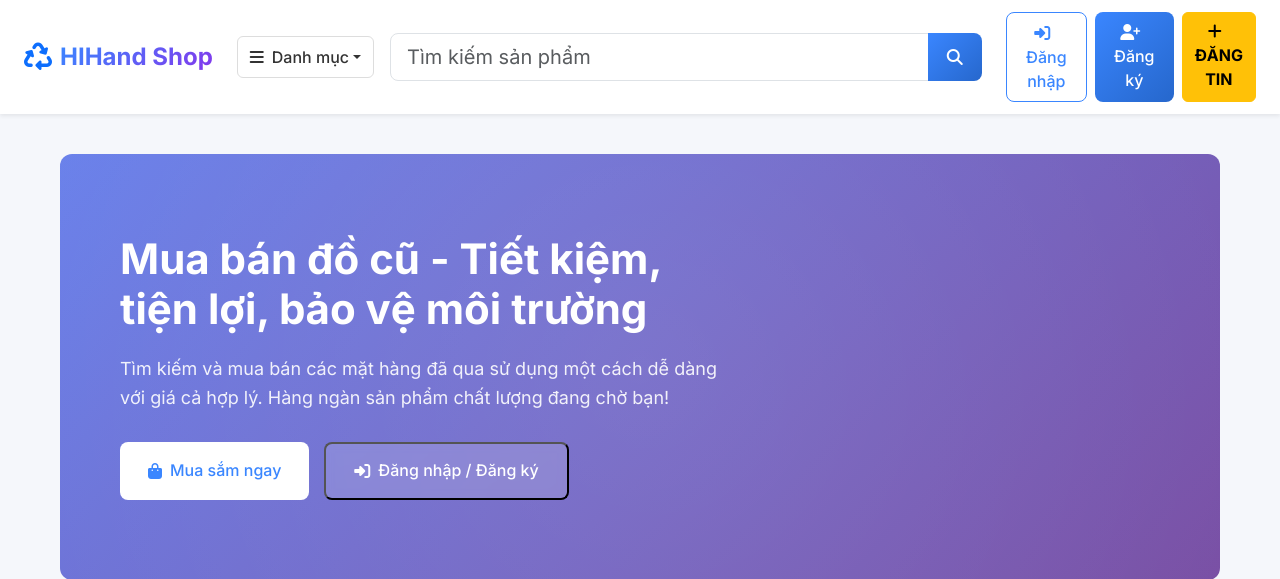
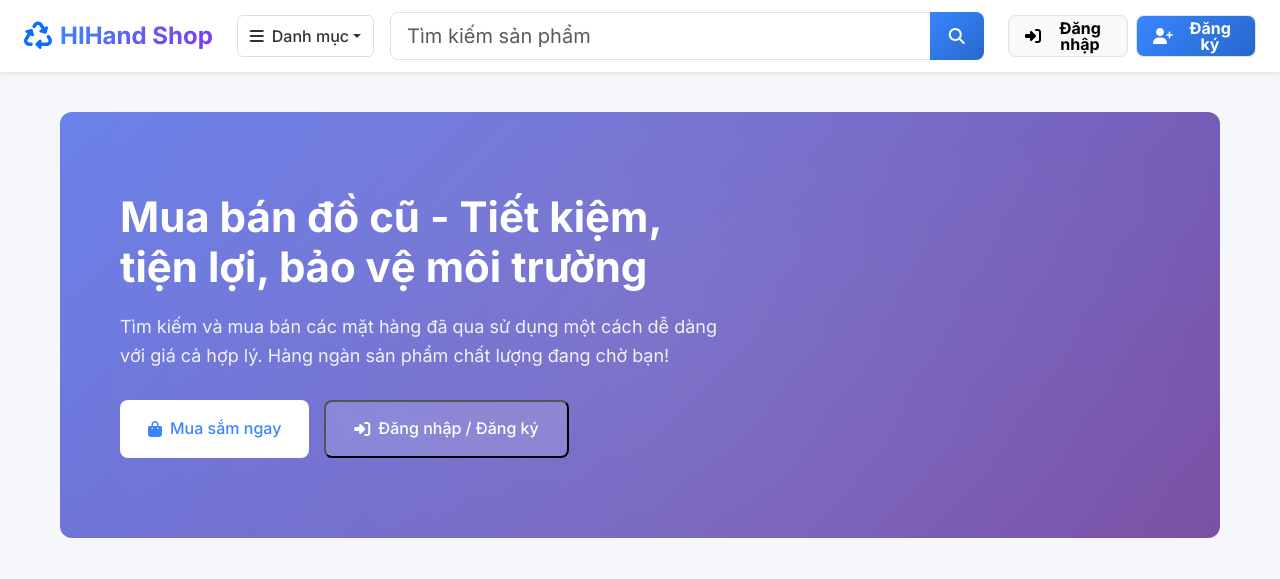
Before and after one commit to dichvietduc2005/WebMuaBanDoCu, a PHP site: page /WebMuaBanDoCu/public/index.php in a window 1280 px wide. Shown: the top 579 px of the page. Run offline with PHP 8.4, Linux system fonts and the light colour scheme; data comes from the database, SQL or seed files in the repository.

Commit message:
sửa nút đăng nhập và đăng kí

```diff
--- a/app/Components/header/Header.php
+++ b/app/Components/header/Header.php
@@ -145,15 +145,17 @@ function renderHeader($pdo, $categories = [], $cart_count = 0, $unread_notificat
                     <?php else: ?>
 <!-- Guest user buttons -->
 <div class="d-flex flex-column flex-lg-row gap-2 w-100">
-                            <a href="user/login.php" class="btn btn-outline-primary flex-grow-1 text-center">
+    <a href="user/login.php"
+       class="btn btn-light border d-flex align-items-center fw-bold"
+       style="height: 42px; min-width: 120px; padding: 0 16px; font-size: 16px; line-height: 1; border-radius: 8px;">
         <i class="fas fa-sign-in-alt me-2"></i>Đăng nhập
     </a>
-                            <a href="user/register.php" class="btn btn-primary flex-grow-1 text-center">
+    <a href="user/register.php"
+       class="btn btn-primary border d-flex align-items-center fw-bold"
+       style="height: 42px; min-width: 120px; padding: 0 16px; font-size: 16px; line-height: 1; border-radius: 8px;">
         <i class="fas fa-user-plus me-2"></i>Đăng ký
     </a>
-                            <a href="product/sell.php" class="btn btn-warning fw-bold flex-grow-1 text-center">
-                                <i class="fas fa-plus me-2"></i>ĐĂNG TIN
-                            </a>
+
 </div>
                     <?php endif; ?>
                 </div>
```
Also changed, not shown: 1 other file. Lines whose indentation alone changed are shown as unchanged.
